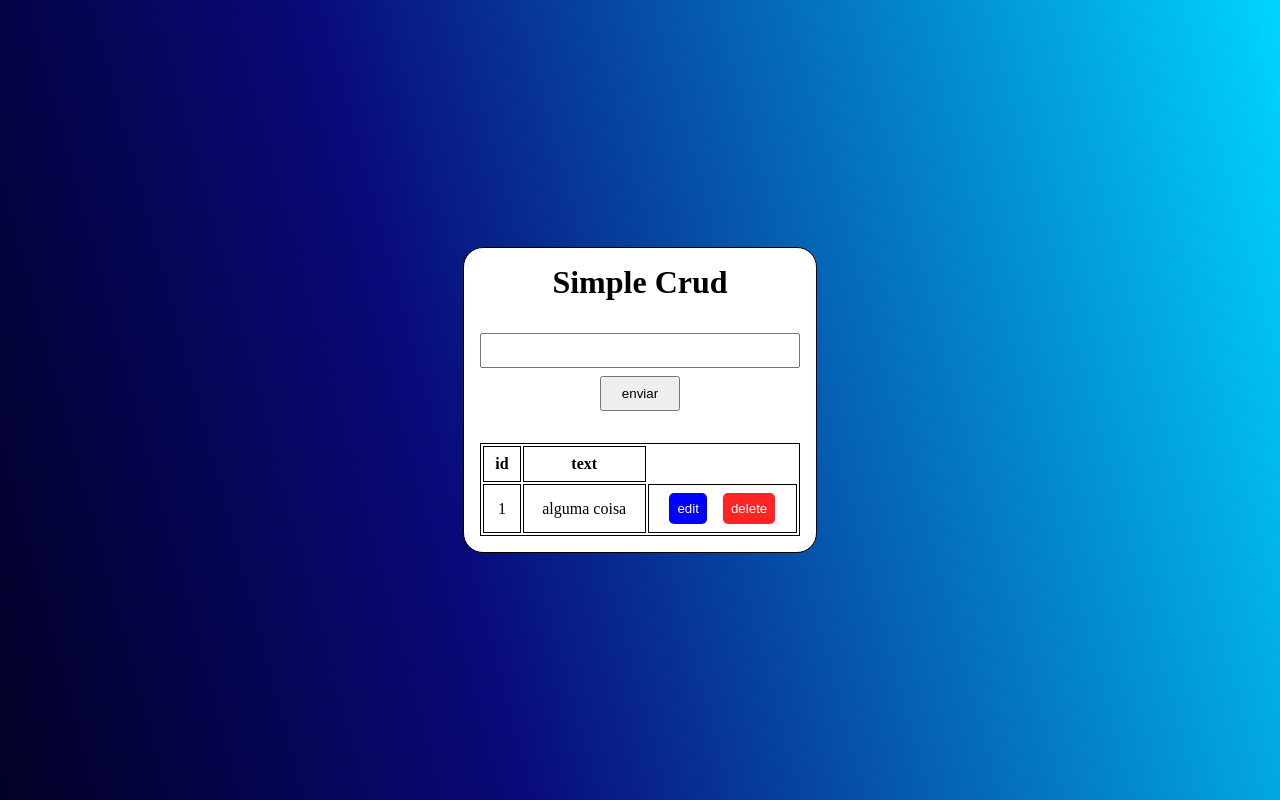
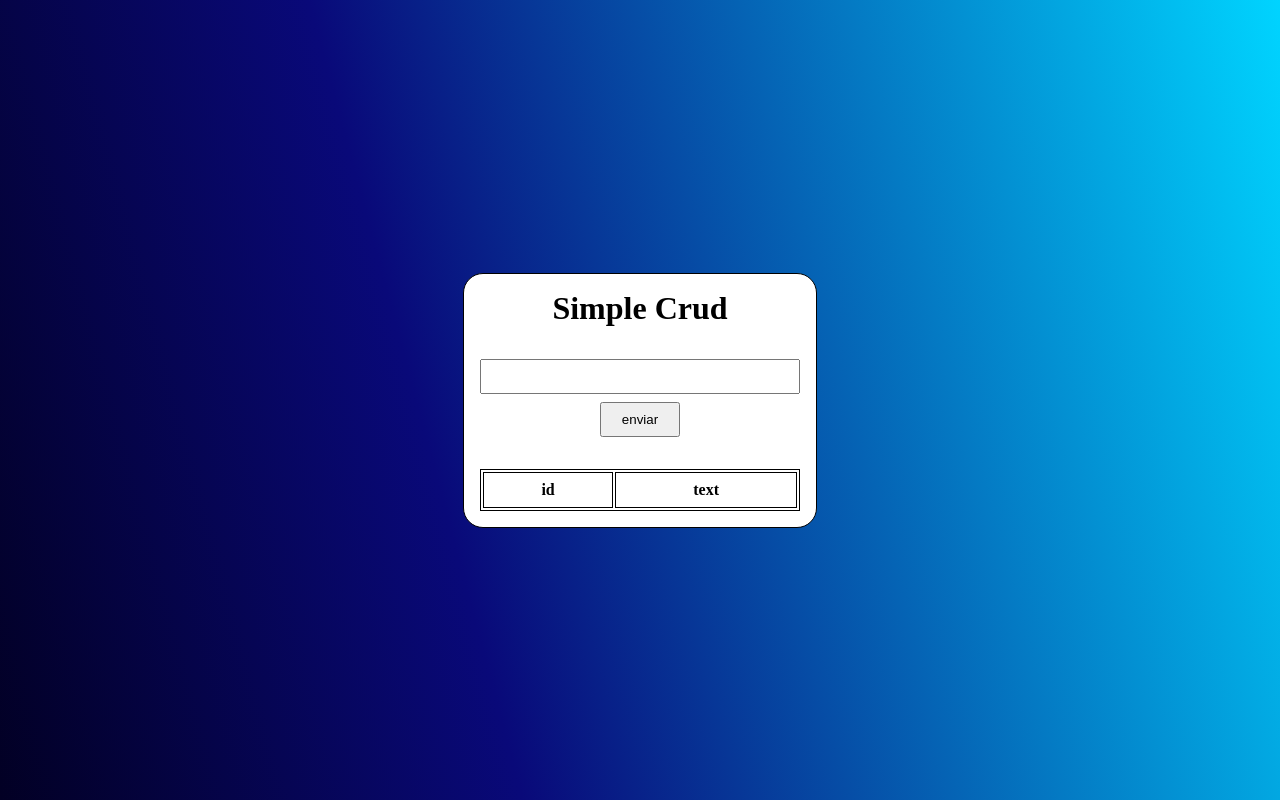
Before and after one commit to Bebel132/react-crud, a React (Create React App) app: page / in a window 1280 px wide. Built offline with nearby package versions, Linux system fonts and the light colour scheme; data requests are answered from the project's data file.

Commit message:
corrigindo o funcionamento do json-server

```diff
--- a/db.json
+++ b/db.json
@@ -1,8 +1,3 @@
 {
-  "list": [
-    {
-      "id": "1",
-      "text": "alguma coisa"
-    }
-  ]
+  "list": []
 }
--- a/src/components/List.js
+++ b/src/components/List.js
@@ -1,7 +1,6 @@
 import styles from './list.module.css'
 
 function List({list, deleteFromList, editFromList}) {
-    console.log(list)
     return (
         <table>
             <thead>
@@ -17,7 +16,7 @@ function List({list, deleteFromList, editFromList}) {
                         <td>{item.text}</td>
                         <td>
                             <div className="buttons">
-                                <button className={styles.edit} onClick={() => editFromList(item.id)}>edit</button>
+                                <button className={styles.edit} onClick={() => editFromList(item.id, item.text)}>edit</button>
                                 <button className={styles.del} onClick={() => deleteFromList(item.id)}>delete</button>
                             </div>
                         </td>
--- a/src/components/Wrapper.js
+++ b/src/components/Wrapper.js
@@ -14,48 +14,55 @@ function Wrapper() {
 
     let lastId = list[list.length-1]
 
-    function updateJSON(arr) {
-        fetch(`http://localhost:3001/list`, {
-          method: "PUT",
-          headers: {
-            'Content-Type': 'application/json'
-          },
-          body: JSON.stringify(arr)
-        })
-        .then(response => response.json())
-        .then(data => setList(data));
-      }
-
     function updateList(event, newItem){
         event.preventDefault()
-        const id = parseInt(lastId.id)+1
+        let id = parseInt(lastId.id)+1
+        id = String(id)
         const text = newItem
 
         const newList = [...list, {id, text}]
 
-        setList(newList)
-        updateJSON(newList)
+        fetch('http://localhost:3001/list', {
+            method: 'POST',
+            headers: {
+                'Content-Type': 'application/json'
+            },
+            body: JSON.stringify({id, text})
+        })
+        .then(response => response.json)
+        .then(setList(newList))
     }
 
     function deleteFromList(id){
         let newArr = list.filter(todo => todo.id != id)
-        setList(newArr)
-        updateJSON(newArr)
+
+        fetch(`http://localhost:3001/list/${id}`, {
+            method: 'DELETE'
+        })
+        .then(setList(newArr))
     }
 
-    function editFromList(id){
-        let alteracao = prompt()
+    function editFromList(id, placeholder){
+        let text = prompt("", placeholder)
 
-        let newArr =    (obj => {
+        let newArr = list.map(obj => {
             if(obj.id == id){
-                return {id: id, text: alteracao}
+                return {id: id, text: text}
             } else {
                 return obj
             }
         })
 
-        setList(newArr)
-        updateJSON(newArr)
+        fetch(`http://localhost:3001/list/${id}`, {
+          method: "PUT",
+          headers: {
+            'Content-Type': 'application/json'
+          },
+          body: JSON.stringify({id, text})
+        })
+        .then(response => response.json()
+        .then(setList(newArr))
+        )
     }
 
     return (
```
